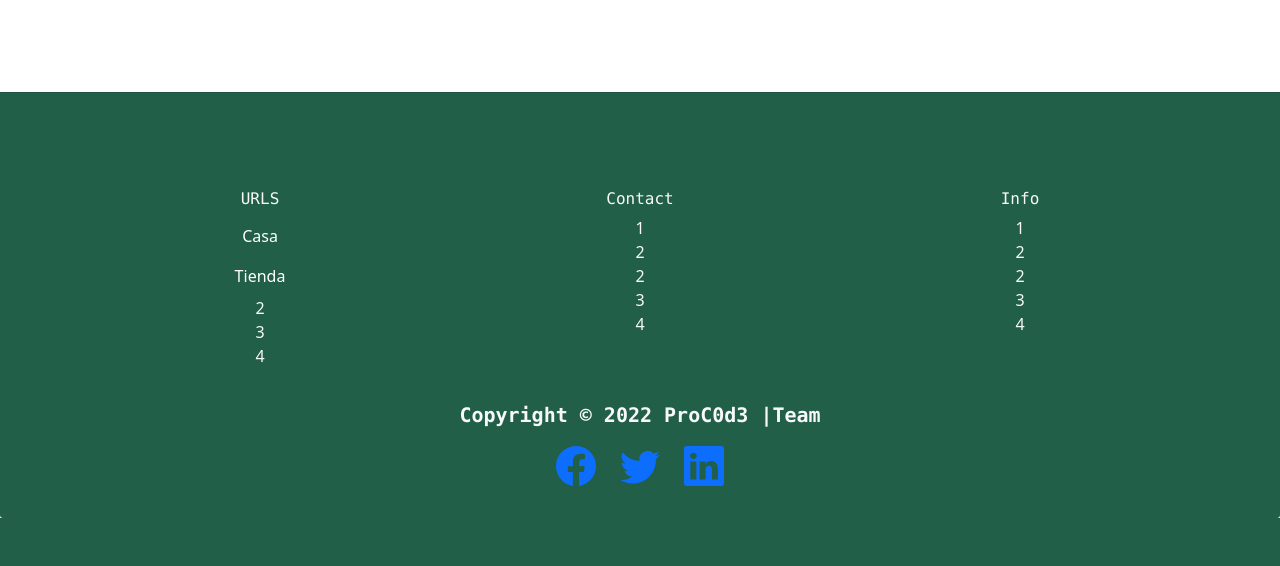
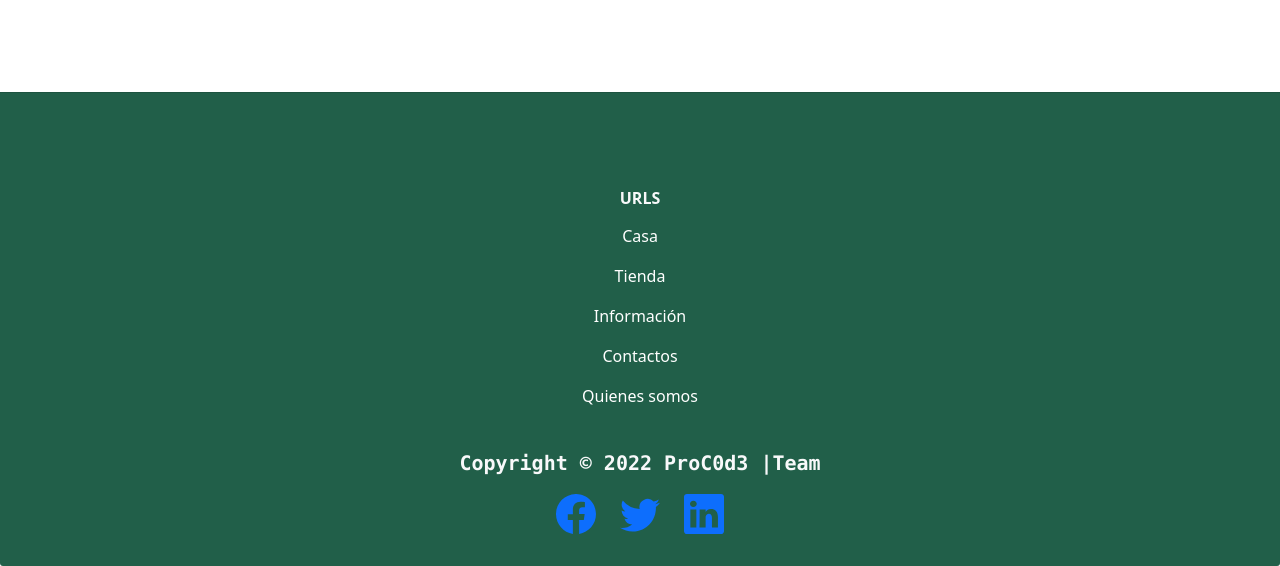
Before and after one commit to MBI-88/Procode, a Django app: page /cells/index/ in a window 1280 px wide. Shown: the part 937-1503 px from the top of the page. Before the commit the page ends 1455 px from the top, so only its background shows below. Run offline with Django 4.2, Linux system fonts and the light colour scheme; some libraries are stand-ins or nearby versions.

Commit message:
fixing promblens with styles

```diff
--- a/cells/static/procodejs/animation_index.js
+++ b/cells/static/procodejs/animation_index.js
@@ -1,6 +1,7 @@
 'use strict'
 
-function animationOne(event){
+function animationOne(){
+    document.getElementById('block-1').onmouseover = null
     const element3 = document.getElementById('text-inter1')
     element3.hidden = false
     element3.className += ' procode-pres3'
@@ -10,7 +11,8 @@ function animationOne(event){
     element4.className += ' procode-pres4'
 }
 
-function animationTwo(event){
+function animationTwo(){
+    document.getElementById('block-2').onmouseover = null
     const element3 = document.getElementById('text-inter2')
     element3.hidden = false
     element3.className += ' procode-pres5'
@@ -20,7 +22,8 @@ function animationTwo(event){
     element4.className += ' procode-pres6'
 }
 
-function animationThree(event){
+function animationThree(){
+    document.getElementById('middle-block').onmouseover = null
     const element = document.getElementById('text-bg-2')
     element.hidden = false
     element.className += ' text-middle-2'
--- a/cells/templates/cell_index.html
+++ b/cells/templates/cell_index.html
@@ -157,7 +157,7 @@
         </div>
       </div>
 
-      <div class="middle-bg-2" onmouseover=animationThree(event)>
+      <div class="middle-bg-2" onmouseover=animationThree() id="middle-block">
         <h5 class="h5-h-100 text-light p-lg-5 pt-5 text-center" id="text-bg-2" hidden >
           <p>
             Lorem ipsum dolor sit amet consectetur, <br>
@@ -169,7 +169,7 @@
         </h5>
       </div>
 
-      <div class="row row-cols-lg-2 row-cols-g-2 row-cols-md-2 row-cols-sm-1" id="block-2" onmouseover=animationTwo(event)>
+      <div class="row row-cols-lg-2 row-cols-g-2 row-cols-md-2 row-cols-sm-1" id="block-2" onmouseover=animationTwo()>
         <div class="col-lg-5 col-g-5 col-sm-1 text-center">
           <h5 class="h5-h-100 text-dark p-lg-5 pt-2" id="text-inter2" hidden>
             <p>
@@ -200,38 +200,21 @@
   <!--Footer-->
   <footer class="footer-bg card-footer pt-5">
         <div class="container-sm text-light abs-center pb-4 ">
-          <div class="row row-cols-3 pb-3 pt-5 text-center">
-            <div class="col"><h6 class="h6 font-monospace">URLS</h6>
+          <div class="row row-cols-1 pb-3 pt-5 text-center">
+            <div class="col"><h6 class="h6 fw-bold">URLS</h6>
               <ul class="d-block list-unstyled ">
                 <li><a href="{% url 'cells:index' %}" class="text-white nav-link text-light  active">Casa</a></li>
                 <li><a href="{% url 'cells:dashboar_list' %}" class="text-white nav-link text-light  active" >Tienda</a></li>
-                <li>2</li>
-                <li>3</li>
-                <li>4</li>
-              </ul>
-            </div>
-            <div class="col"><h6 class="h6 font-monospace">Contact</h6>
-              <ul class="d-block list-unstyled ">
-                <li>1</li>
-                <li>2</li>
-                <li>2</li>
-                <li>3</li>
-                <li>4</li>
-              </ul>
-            </div>
-            <div class="col"><h6 class="h6 font-monospace">Info</h6>
-              <ul class="d-block list-unstyled ">
-                <li>1</li>
-                <li>2</li>
-                <li>2</li>
-                <li>3</li>
-                <li>4</li>
+                <li><a href="#" class="text-white nav-link text-light  active">Información</a></li>
+                <li><a href="#" class="text-white nav-link text-light  active">Contactos</a></li>
+                <li><a href="#" class="text-white nav-link text-light  active">Quienes somos</a></li>
               </ul>
             </div>
           </div>
           <p class="text-center font-monospace fw-bold fs-5">Copyright © 2022 ProC0d3 |Team </p>
           <div class="container-sm text-center">
             <div class="row  d-inline-flex">
+
               <div class="col">
                 <a href="#">
                   <svg xmlns="http://www.w3.org/2000/svg" width="40" height="40" fill="currentColor" class="bi bi-facebook" viewBox="0 0 16 16">
@@ -239,6 +222,7 @@
                   </svg>
                 </a>
               </div>
+
               <div class="col">
                 <a href="#">
                   <svg xmlns="http://www.w3.org/2000/svg" width="40" height="40" fill="currentColor" class="bi bi-twitter" viewBox="0 0 16 16">
@@ -246,6 +230,7 @@
                   </svg>
                 </a>
               </div>
+
               <div class="col">
                 <a href="#">
                   <svg xmlns="http://www.w3.org/2000/svg" width="40" height="40" fill="currentColor" class="bi bi-linkedin" viewBox="0 0 16 16">
@@ -253,6 +238,7 @@
                   </svg>
                 </a>
               <div>
+
             </div>
           </div>
         </div>
```
